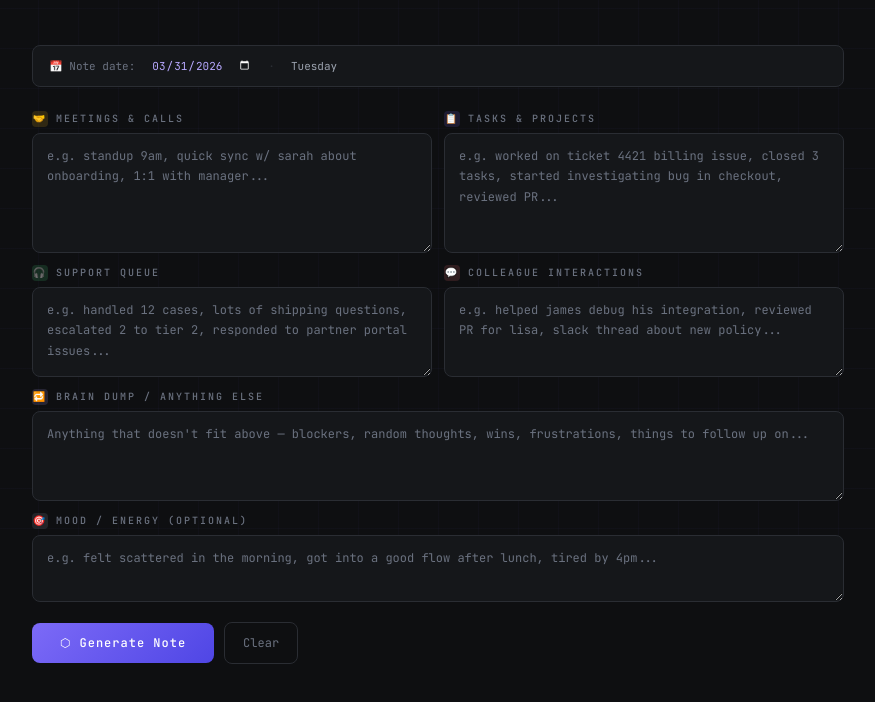
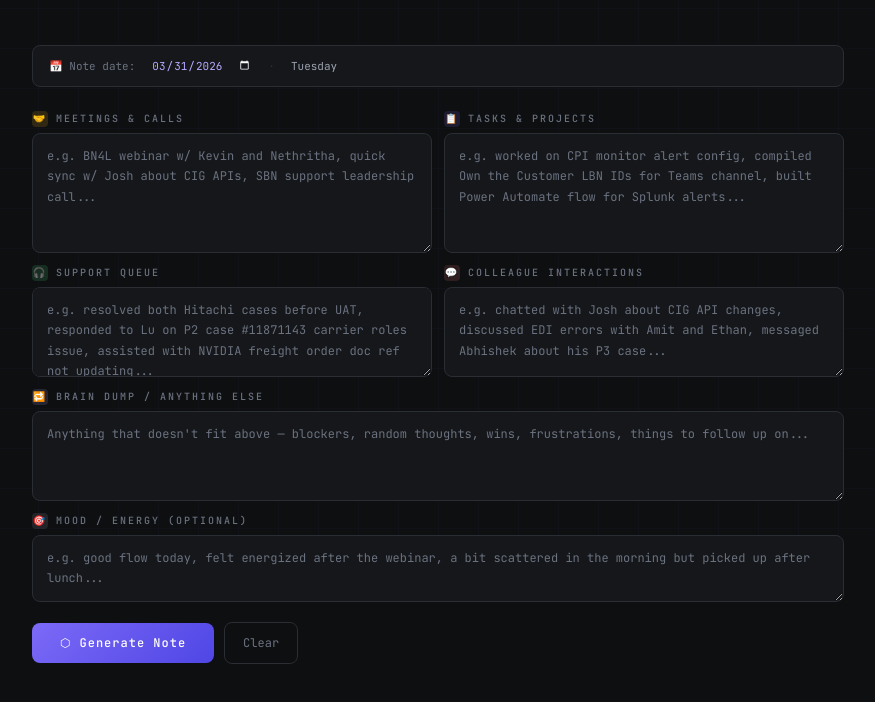
Before and after one commit to TravisPattersonSAP/obsidian-tools, a plain HTML site: page index.html in a window 1280 px wide. Shown: the part 232-934 px from the top of the page, without its empty margins (202-1077 px from the left). Drawn offline with Linux system fonts and the light colour scheme.

```diff
--- a/index.html
+++ b/index.html
@@ -404,19 +404,19 @@
   <div class="grid">
     <div class="field">
       <label><span class="licon meetings">🤝</span>Meetings & Calls</label>
-      <textarea id="meetings" placeholder="e.g. standup 9am, quick sync w/ sarah about onboarding, 1:1 with manager..." class="tall"></textarea>
+      <textarea id="meetings" placeholder="e.g. BN4L webinar w/ Kevin and Nethritha, quick sync w/ Josh about CIG APIs, SBN support leadership call..." class="tall"></textarea>
     </div>
     <div class="field">
       <label><span class="licon tickets">📋</span>Tasks & Projects</label>
-      <textarea id="tickets" placeholder="e.g. worked on ticket 4421 billing issue, closed 3 tasks, started investigating bug in checkout, reviewed PR..." class="tall"></textarea>
+      <textarea id="tickets" placeholder="e.g. worked on CPI monitor alert config, compiled Own the Customer LBN IDs for Teams channel, built Power Automate flow for Splunk alerts..." class="tall"></textarea>
     </div>
     <div class="field">
       <label><span class="licon support">🎧</span>Support Queue</label>
-      <textarea id="support" placeholder="e.g. handled 12 cases, lots of shipping questions, escalated 2 to tier 2, responded to partner portal issues..."></textarea>
+      <textarea id="support" placeholder="e.g. resolved both Hitachi cases before UAT, responded to Lu on P2 case #11871143 carrier roles issue, assisted with NVIDIA freight order doc ref not updating..."></textarea>
     </div>
     <div class="field">
       <label><span class="licon collab">💬</span>Colleague Interactions</label>
-      <textarea id="collab" placeholder="e.g. helped james debug his integration, reviewed PR for lisa, slack thread about new policy..."></textarea>
+      <textarea id="collab" placeholder="e.g. chatted with Josh about CIG API changes, discussed EDI errors with Amit and Ethan, messaged Abhishek about his P3 case..."></textarea>
     </div>
     <div class="field full">
       <label><span class="licon brain">🔁</span>Brain Dump / Anything Else</label>
@@ -424,7 +424,7 @@
     </div>
     <div class="field full">
       <label><span class="licon notes">🎯</span>Mood / Energy (optional)</label>
-      <textarea id="mood" placeholder="e.g. felt scattered in the morning, got into a good flow after lunch, tired by 4pm..." style="min-height:60px"></textarea>
+      <textarea id="mood" placeholder="e.g. good flow today, felt energized after the webinar, a bit scattered in the morning but picked up after lunch..." style="min-height:60px"></textarea>
     </div>
   </div>
 
```
